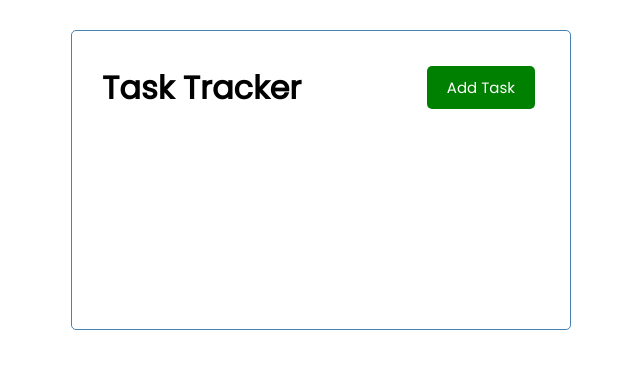
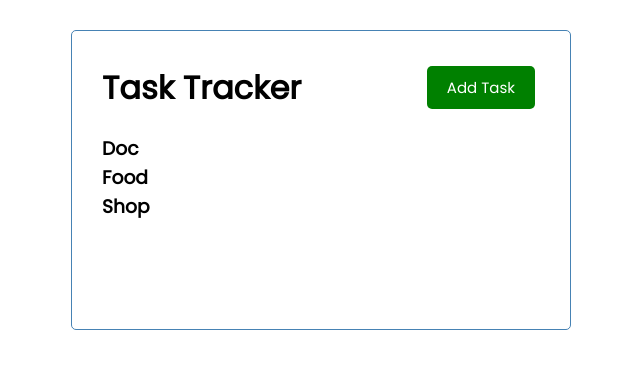
Before and after one commit to Croobat/vue-task-tracker, a Vue app: page / in a window 1280 px wide. Shown: the top 368 px of the page, without its empty margins (319-959 px from the left). Built offline with nearby package versions, Linux system fonts and the light colour scheme.

Commit message:
added tasks component

```diff
--- a/src/App.vue
+++ b/src/App.vue
@@ -1,17 +1,47 @@
 <template>
   <div class="container">
     <Header />
+    <Tasks :tasks="tasks" />
   </div>
 </template>
 
 <script>
 import Header from './components/Header'
+import Tasks from './components/Tasks'
 
 export default {
   name: 'App',
   components: {
-    Header
+    Header,
+    Tasks
   },
+  data() {
+    return {
+      tasks: []
+    }
+  },
+  created() {
+    this.tasks = [
+      {
+        id: 1,
+        text: 'Doc',
+        day: '1/1/1',
+        reminder: true,
+      },
+      {
+        id: 2,
+        text: 'Food',
+        day: '2/2/2',
+        reminder: false,
+      },
+      {
+        id: 3,
+        text: 'Shop',
+        day: '3/3/3',
+        reminder: true,
+      },
+    ]
+  }
 }
 </script>
 
--- /dev/null
+++ b/src/components/Tasks.vue
@@ -0,0 +1,14 @@
+<template>
+  <div :key="task.id" v-for="task in tasks">
+    <h3>{{ task.text }}</h3>
+  </div>
+</template>
+
+<script>
+export default {
+  name: 'Tasks',
+  props: {
+    tasks: Array
+  }
+}
+</script>
```
